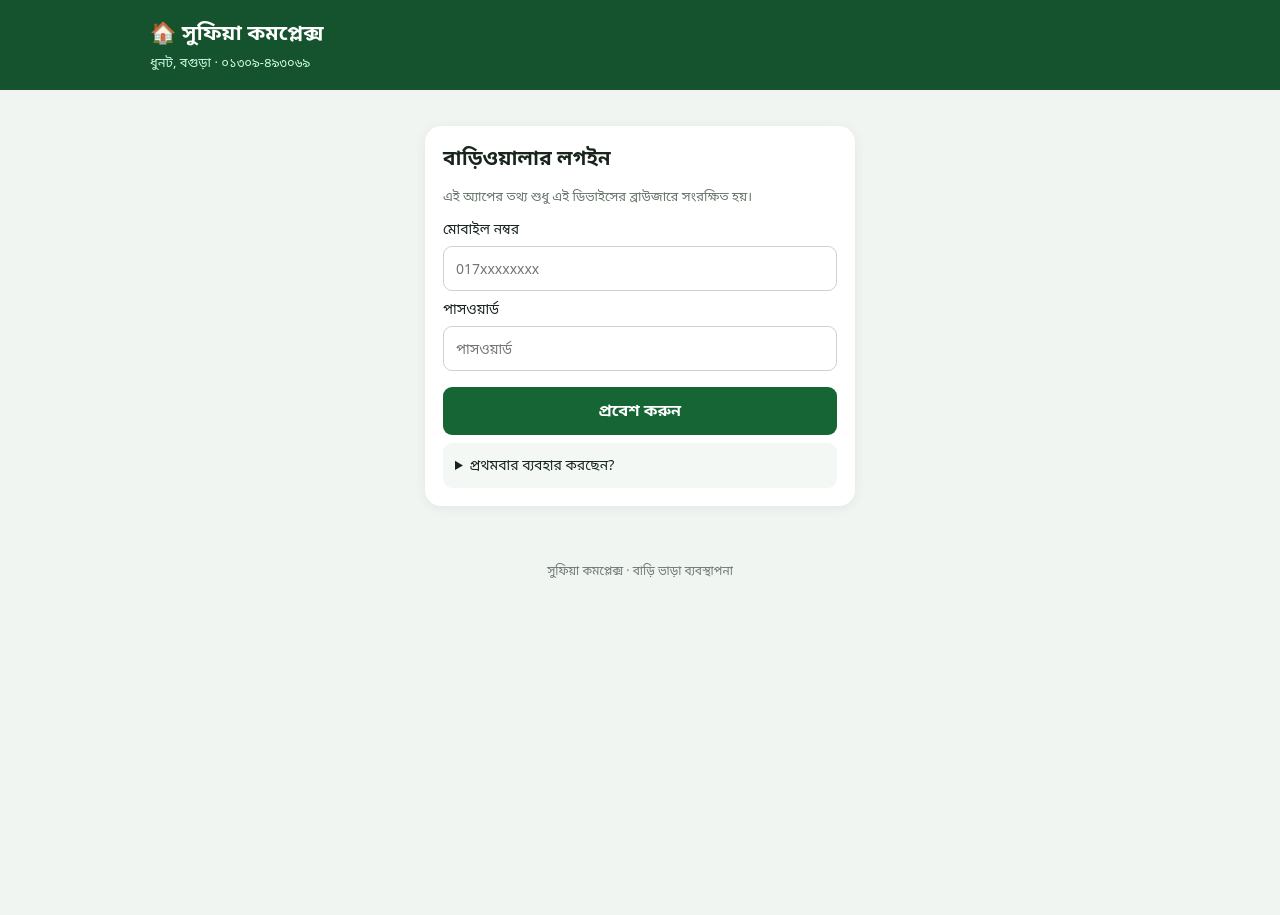
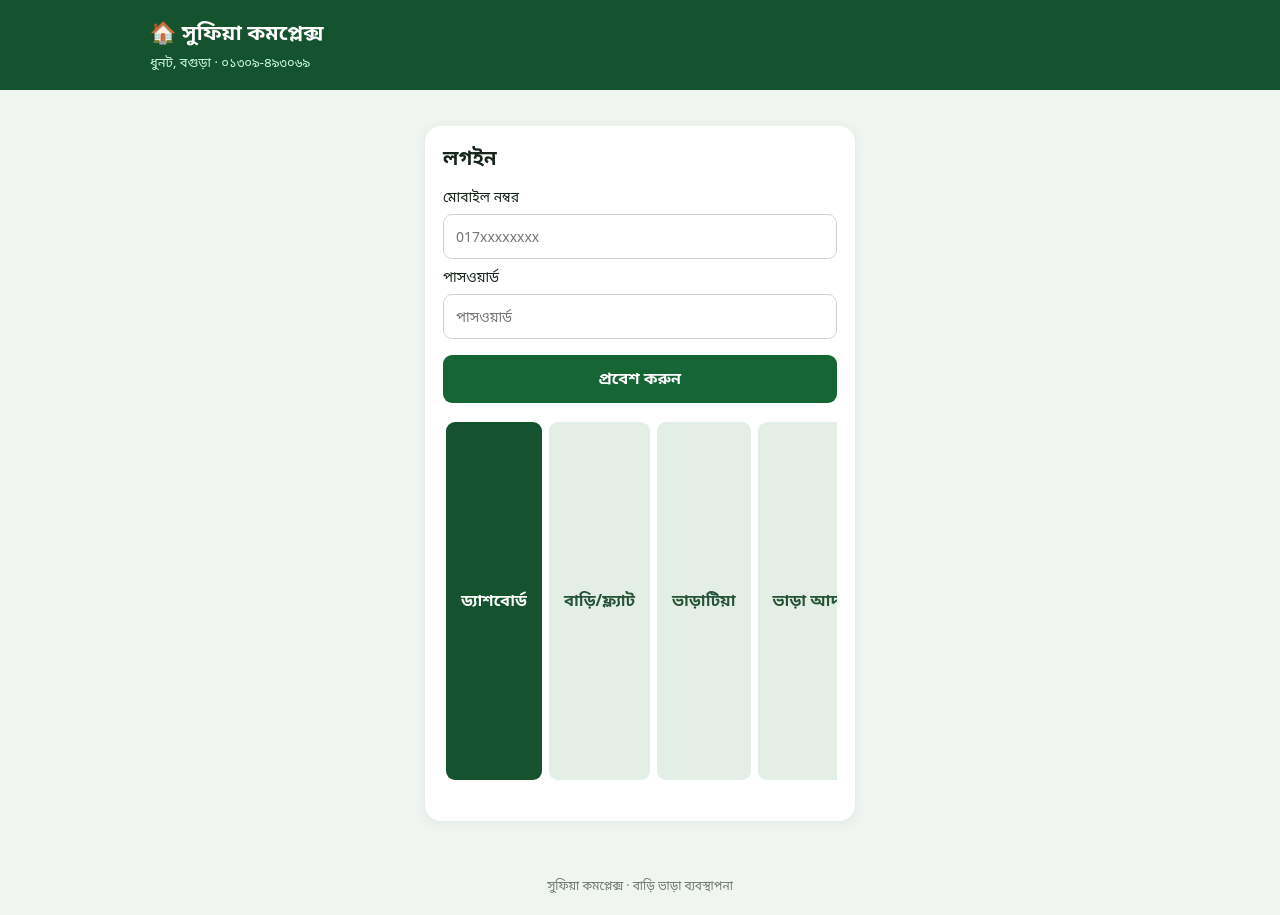
Before and after one commit to sufiacomplexdhunat/000-, a plain HTML site: page index.html in a window 1280 px wide. Before the commit the page ends 800 px from the top, so only its background shows below. Drawn offline with Linux system fonts and the light colour scheme.

Commit message:
Refactor login section and correct HTML tags
Updated login section and fixed HTML structure.

```diff
--- a/index.html
+++ b/index.html
@@ -10,15 +10,14 @@
 <header><div><h1>🏠 সুফিয়া কমপ্লেক্স</h1><p>ধুনট, বগুড়া · ০১৩০৯-৪৯৩০৬৯</p></div><button id="installBtn" class="ghost" hidden>ইনস্টল</button></header>
 <main>
 <section id="login" class="panel login">
-<h2>বাড়িওয়ালার লগইন</h2><p class="muted">এই অ্যাপের তথ্য শুধু এই ডিভাইসের ব্রাউজারে সংরক্ষিত হয়।</p>
+<h2>লগইন</h2>
 <label>মোবাইল নম্বর<input id="loginPhone" inputmode="tel" placeholder="017xxxxxxxx" autocomplete="username"></label>
 <label>পাসওয়ার্ড<input id="loginPass" type="password" placeholder="পাসওয়ার্ড" autocomplete="current-password"></label>
-<button id="loginBtn">প্রবেশ করুন</button>
-<details><summary>প্রথমবার ব্যবহার করছেন?</summary><p>প্রাথমিক অ্যাডমিন লগইন:</p><b>মোবাইল: 01700000000</b><br><b>পাসওয়ার্ড: ChangeMe123!</b><p class="muted">প্রবেশের পর সেটিংস থেকে পাসওয়ার্ড পরিবর্তন করুন।</p></details>
-</section>
-<section id="app" hidden>
+<button id="loginBtn">প্রবেশ করুন</button
+</ssection>
+<section id="app" hidden
 <nav class="tabs"><button data-tab="dashboard" class="active">ড্যাশবোর্ড</button><button data-tab="houses">বাড়ি/ফ্ল্যাট</button><button data-tab="tenants">ভাড়াটিয়া</button><button data-tab="accounts">ভাড়া আদায়</button><button data-tab="settings">সেটিংস</button></nav>
-<div id="dashboard" class="tab panel"><h2>সুফিয়া কমপ্লেক্স</h2><p>ধুনট, বগুড়া · ০১৩০৯-৪৯৩০৬৯</p><div class="stats" id="stats"></div><h3>ভাড়াটিয়া খুঁজুন</h3><input id="dashboardTenantSearch" type="search" placeholder="হিসাব নম্বর, নাম, মোবাইল, ঠিকানা বা NID দিয়ে খুঁজুন..."><div id="dashboardSearchResults"></div><h3>সাম্প্রতিক ভাড়াটিয়া</h3><div id="recent"></div></div>
+<div id"dashboard" class="tab panel"><h2>সুফিয়া কমপ্লেক্স</h2><p>ধুনট, বগুড়া · ০১৩০৯-৪৯৩০৬৯</p><div class="stats" id="stats"></div><h3>ভাড়াটিয়া খুঁজুন</h3><input id="dashboardTenantSearch" type="search" placeholder="হিসাব নম্বর, নাম, মোবাইল, ঠিকানা বা NID দিয়ে খুঁজুন..."><div id="dashboardSearchResults"></div><h3>সাম্প্রতিক ভাড়াটিয়া</h3><div id="recent"></div></div>
 <div id="houses" class="tab panel" hidden><h2>বাড়ি ও ফ্ল্যাট</h2><form id="houseForm" class="formgrid"><label>ইউনিট/রুম নম্বর<input name="unit" required placeholder="যেমন: A-1"></label><button>ইউনিট যোগ করুন</button></form><div id="houseList"></div></div>
 <div id="tenants" class="tab panel" hidden><h2>ভাড়াটিয়া</h2><form id="tenantForm" class="formgrid"><label>হিসাব নম্বর<input name="accountNo" placeholder="নিজে লিখুন"></label><label>নাম<input name="name" required></label><label>মোবাইল<input name="phone" required inputmode="tel"></label><label>ঠিকানা<input name="address" placeholder="স্থায়ী/বর্তমান ঠিকানা"></label><label>জাতীয় পরিচয়পত্র নম্বর (NID)<input name="nid" inputmode="numeric" placeholder="NID নম্বর"></label><label>মিটার নম্বর<input name="meter" placeholder="মিটার নম্বর"></label><label>ইউনিট/রুম নম্বর<select name="unit" id="tenantUnit" required></select></label><label>মাসিক ভাড়া (৳)<input name="rent" type="number" min="0" required></label><label>জামানত/অগ্রিম (৳)<input name="deposit" type="number" min="0" value="0"></label><button>ভাড়াটিয়া যোগ করুন</button></form><div id="tenantList"></div></div>
 <div id="accounts" class="tab panel" hidden><h2>ভাড়া আদায় ও রসিদ</h2><h3>মাসিক ভাড়ার বিল</h3><form id="chargeForm" class="formgrid"><label>ভাড়াটিয়া<select name="tenant" id="chargeTenant" required></select></label><label>ভাড়ার মাস<input name="month" type="month" required></label><label>ভাড়ার পরিমাণ (৳)<input name="amount" type="number" min="1" required></label><button>ভাড়ার বিল যোগ করুন</button></form><h3>ভাড়া গ্রহণ</h3><form id="paymentForm" class="formgrid"><label>ভাড়াটিয়া<select name="tenant" id="paymentTenant" required></select></label><label>তারিখ<input name="date" type="date" required></label><label>ভাড়ার মাস<input name="month" type="month" required></label><label>পরিমাণ (৳)<input name="amount" type="number" min="1" required></label><button>ভাড়া গ্রহণ ও রসিদ তৈরি</button></form><div id="accountList"></div></div>
```
